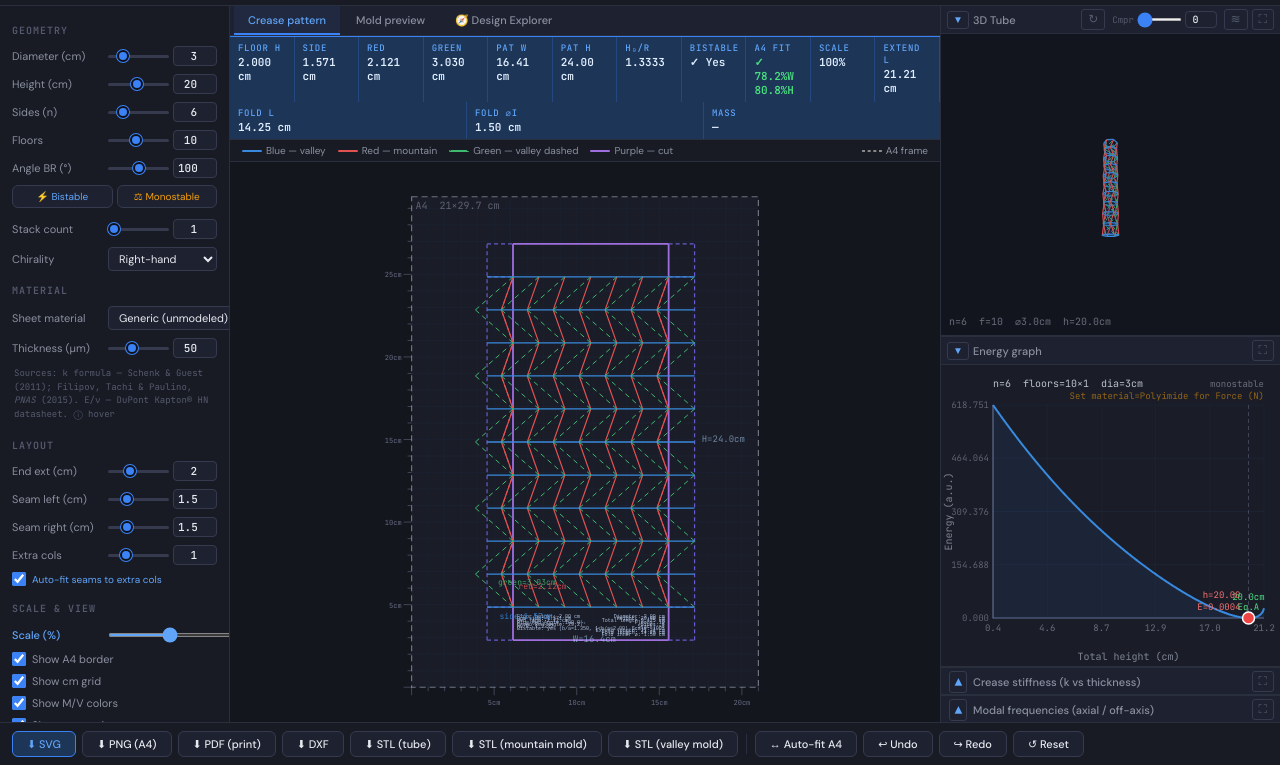
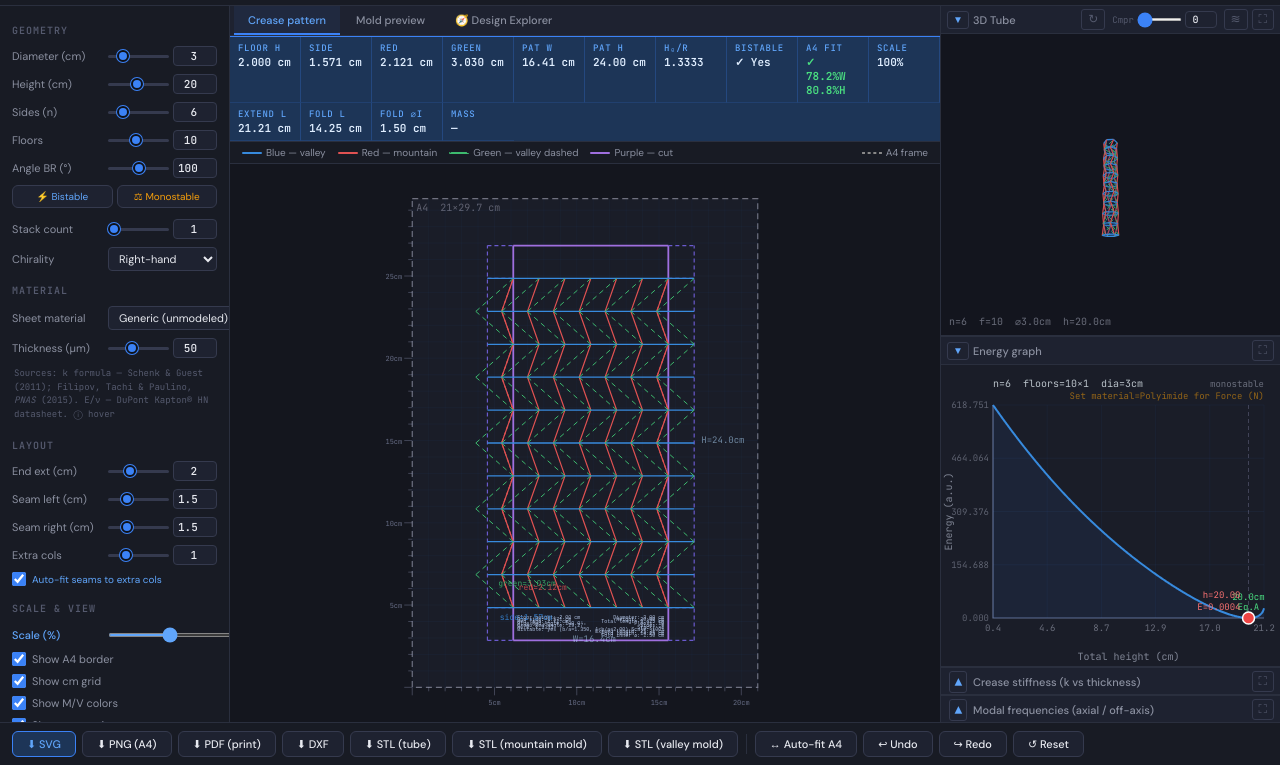
Before and after one commit to ColaBear101/Kresling-crease-Gen, a plain HTML site: page index.html in a window 1280 px wide. Shown: the part 35-800 px from the top of the page. Drawn offline with Linux system fonts and the light colour scheme.

Commit message:
Fix stats-bar column misalignment when it wraps to a second row
The crease-pattern stats bar has 14 flex:1 items; at common desktop widths
it wraps, and each wrapped row independently stretches to fill the full
width, so row 2's columns (Extend L, Fold L, Fold øI, Mass) no longer line
up under row 1's. Switched to a CSS grid with fixed-width auto-fill columns
so every column stays the same width across rows.

Co-Authored-By: Claude Sonnet 5 <noreply@anthropic.com>

```diff
--- a/css/main.css
+++ b/css/main.css
@@ -56,8 +56,11 @@ input[type=range]:focus-visible::-webkit-slider-thumb{box-shadow:0 0 0 1px var(-
 /* CENTER: flat canvas area */
 .flat-area{flex:1;display:flex;flex-direction:column;background:var(--bg);overflow:hidden;min-width:0}
 .warn-bar{padding:6px 14px;font-size:11px;background:#2d1f00;color:#fbbf24;border-bottom:1px solid #78350f;display:none;font-family:'JetBrains Mono',monospace;flex-shrink:0}
-.stats-bar{display:flex;gap:0;background:var(--accent-dim);border-top:1px solid var(--accent);border-bottom:1px solid var(--border);flex-shrink:0;flex-wrap:wrap}
-.stat{flex:1;min-width:60px;padding:5px 8px;border-right:1px solid rgba(59,130,246,0.25)}
+/* Grid, not flex — with 14 stats, a wrapped flex:1 row stretches to fill
+   whatever count landed on it, so values in row 2 no longer line up under
+   row 1. A grid keeps every column the same width across rows. */
+.stats-bar{display:grid;grid-template-columns:repeat(auto-fill,minmax(70px,1fr));background:var(--accent-dim);border-top:1px solid var(--accent);border-bottom:1px solid var(--border);flex-shrink:0}
+.stat{padding:5px 8px;border-right:1px solid rgba(59,130,246,0.25);border-bottom:1px solid rgba(59,130,246,0.15)}
 .stat:last-child{border-right:none}
 .stat-l{font-size:9px;color:var(--accent2);text-transform:uppercase;letter-spacing:0.08em;font-family:'JetBrains Mono',monospace;font-weight:500}
 .stat-v{font-size:11px;font-weight:600;color:#e0eeff;font-family:'JetBrains Mono',monospace;margin-top:1px}
```
